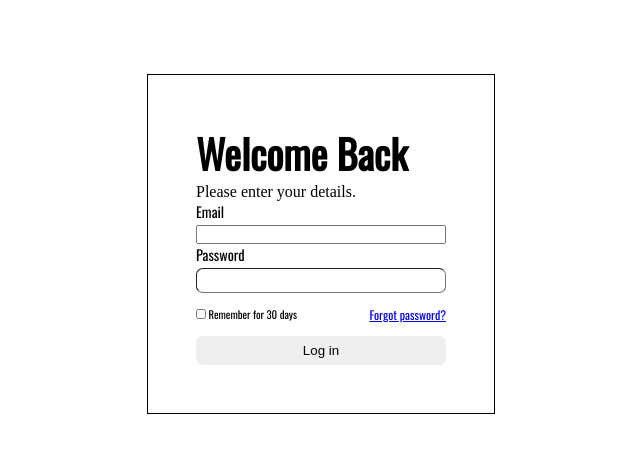
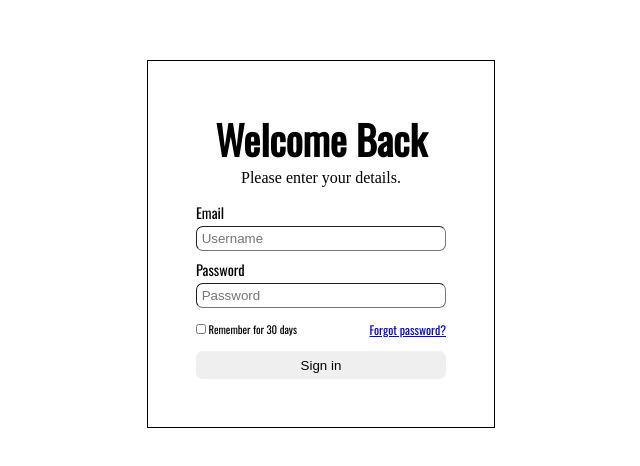
Before and after one commit to MilesAngels/login-ui-angels, a plain HTML site: page index.html in a window 1280 px wide. Shown: the part 156-622 px from the top of the page, without its empty margins (319-959 px from the left). Drawn offline with nearby package versions, Linux system fonts and the light colour scheme.

Commit message:
adding new div to next welcome heading and welcome message

```diff
--- a/index.html
+++ b/index.html
@@ -15,20 +15,21 @@
     <main>
         <!-- Start of Login Form -->
         <form id="login-form" action="#" method="get">
-            <h1 class="welcome-heading">Welcome Back</h1>
-            <p class="welcome-message">Please enter your details.</p>
-            <label for="email">Email</label>
-            <input type="email" name="email" id="email">
+            <div id="welcome">
+                <h1 class="welcome-heading">Welcome Back</h1>
+                <p class="welcome-message">Please enter your details.</p>
+            </div>
+            <label for="username">Email</label>
+            <input type="email" name="username" id="username" placeholder="Username">
             <label for="password">Password</label>
-            <input type="password" name="password" id="password">
+            <input type="password" name="password" id="password" placeholder="Password">
             <div class="more-options">
                 <label for="thirty-day-save">
-                    <input type="checkbox" name="thirty-day-save" id="thirty-day-save">
-                    Remember for 30 days
+                    <input type="checkbox" name="thirty-day-save" id="thirty-day-save"> Remember for 30 days
                 </label>
                 <a id="account-recovery" href="#">Forgot password?</a>
             </div>
-            <button id="submit-button" type="submit">Log in</button>
+            <button id="submit-button" type="submit">Sign in</button>
         </form>
         <!-- End of Login Form -->
     </main>
```
